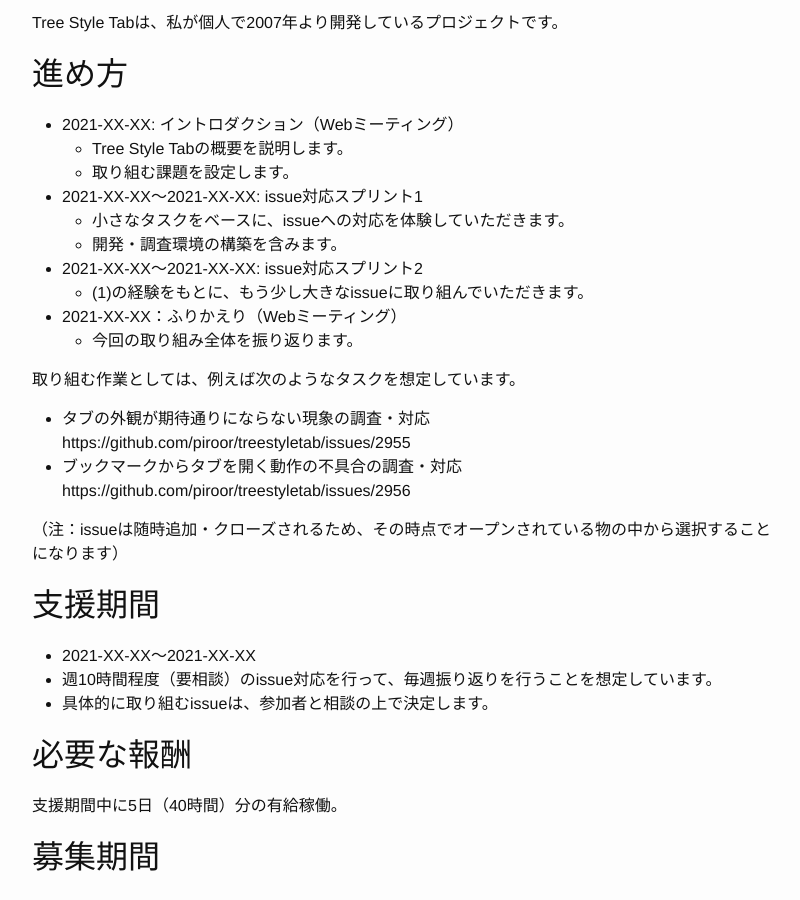
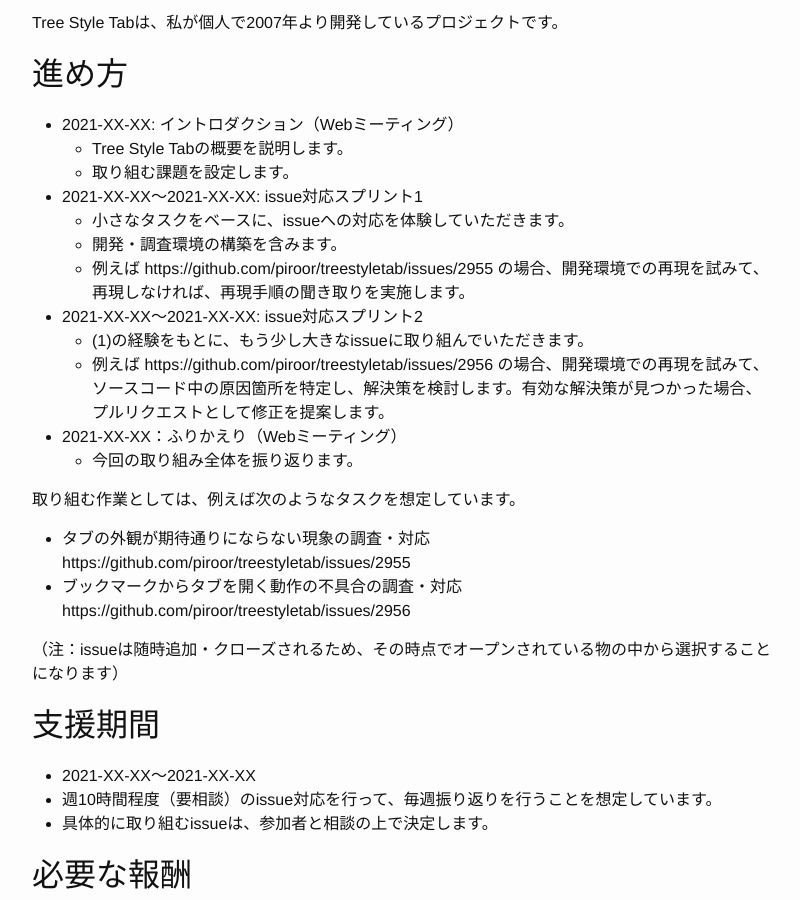
Before and after one commit to oss-gate/on-boarding, a Jekyll site: the page built from proposals/2021-08/piroor-treestyletab-maintenance/index.md, in a window 1280 px wide and 900 px high, scrolled down 1653 px. Shown: the whole window, without its empty margins (238-1038 px from the left). Built offline with Jekyll 4.4.1, drawn with Linux system fonts in a browser that asks for light colours; Markdown is read by kramdown in place of the engine named in the settings; comment, search, counter and statistics services are not loaded.

Commit message:
Add example tasks

```diff
--- a/proposals/2021-08/piroor-treestyletab-maintenance/index.md
+++ b/proposals/2021-08/piroor-treestyletab-maintenance/index.md
@@ -57,8 +57,10 @@ Tree Style Tabは、私が個人で2007年より開発しているプロジェ
 * 2021-XX-XX〜2021-XX-XX: issue対応スプリント1
   * 小さなタスクをベースに、issueへの対応を体験していただきます。
   * 開発・調査環境の構築を含みます。
+  * 例えば https://github.com/piroor/treestyletab/issues/2955 の場合、開発環境での再現を試みて、再現しなければ、再現手順の聞き取りを実施します。
 * 2021-XX-XX〜2021-XX-XX: issue対応スプリント2
   * (1)の経験をもとに、もう少し大きなissueに取り組んでいただきます。
+  * 例えば https://github.com/piroor/treestyletab/issues/2956 の場合、開発環境での再現を試みて、ソースコード中の原因箇所を特定し、解決策を検討します。有効な解決策が見つかった場合、プルリクエストとして修正を提案します。
 * 2021-XX-XX：ふりかえり（Webミーティング）
   * 今回の取り組み全体を振り返ります。
 
```
